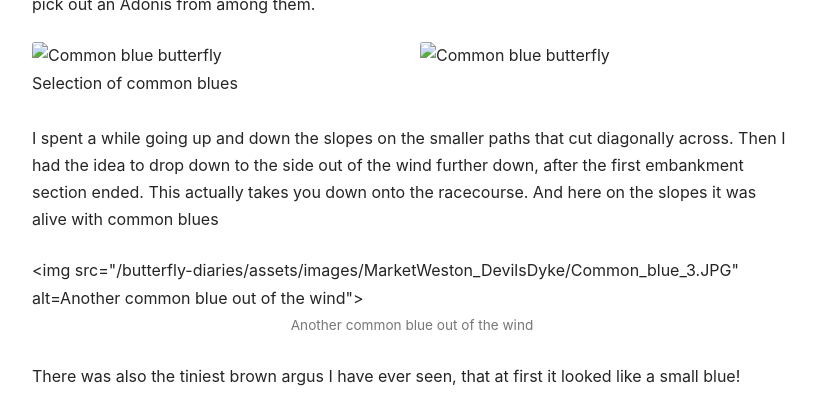
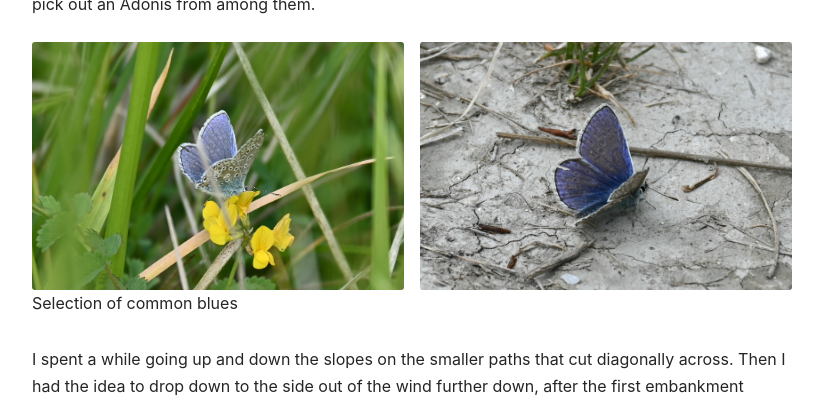
Before and after one commit to christhaxter/butterfly-diaries, a Jekyll site: the page built from _posts/2026-05-24-MarketWeston.md, in a window 1280 px wide and 1400 px high, scrolled down 8757 px. Shown: the top 404 px of the window, without its empty margins (48-871 px from the left). Built offline with Jekyll 4.4.1, drawn with Linux system fonts in a browser that asks for light colours; some of the changed text lies outside the part shown.

Commit message:
Bug fix MW DD post

```diff
--- a/_posts/2026-05-24-MarketWeston.md
+++ b/_posts/2026-05-24-MarketWeston.md
@@ -173,10 +173,10 @@ not be able to pick out an Adonis from among them.
 
 <figure class="report-photo-pair">
   <div class="report-photo-pair-images">
-    <img src="{{ '/assets/images/Totternhoe/Common_blue_1.JPG' | relative_url }}"
-         alt="Common blue butterfly">
-    <img src="{{ '/assets/images/Totternhoe/Common_blue_2.JPG' | relative_url }}"
-         alt="Common blue butterfly">
+    <img src="/butterfly-diaries/assets/images/MarketWeston_DevilsDyke/Common_blue_1.JPG"
+       alt="Common blue">
+    <img src="/butterfly-diaries/assets/images/MarketWeston_DevilsDyke/Common_blue_2.JPG"
+       alt="Common blue">
   </div>
   <figcaption>Selection of common blues</figcaption>
 </figure>
@@ -188,7 +188,7 @@ here on the slopes it was alive with common blues
 
 <figure class="report-figure">
   <img src="/butterfly-diaries/assets/images/MarketWeston_DevilsDyke/Common_blue_3.JPG"
-       alt=Another common blue out of the wind">
+       alt="Another common blue out of the wind">
   <figcaption>Another common blue out of the wind</figcaption>
 </figure>
 
@@ -197,7 +197,7 @@ small blue!
 
 <figure class="report-figure">
   <img src="/butterfly-diaries/assets/images/MarketWeston_DevilsDyke/Brown_argus.JPG"
-       alt=Tiny brown argus">
+       alt="Tiny brown argus">
   <figcaption>Tiny brown argus</figcaption>
 </figure>
 
@@ -207,7 +207,7 @@ two from two for those at the sites today.
 
 <figure class="report-figure">
   <img src="/butterfly-diaries/assets/images/MarketWeston_DevilsDyke/Burnet_companion_2.JPG"
-       alt=Burnet companion">
+       alt="Burnet companion">
   <figcaption>Burnet companion</figcaption>
 </figure>
 
@@ -216,7 +216,7 @@ was not going to be my day – a case of the blues. A small heath lifted my spir
 
 <figure class="report-figure">
   <img src="/butterfly-diaries/assets/images/MarketWeston_DevilsDyke/Small_heath_2.JPG"
-       alt=Small heath">
+       alt="Small heath">
   <figcaption>Small heath</figcaption>
 </figure>
 
@@ -230,7 +230,7 @@ angle facing me and still out of the wind but on the windier side.
 
 <figure class="report-figure">
   <img src="/butterfly-diaries/assets/images/MarketWeston_DevilsDyke/Adonis_blue_1.jpg"
-       alt=First view of the blue">
+       alt="First view of the blue">
   <figcaption>First view of the blue</figcaption>
 </figure>
 
```
